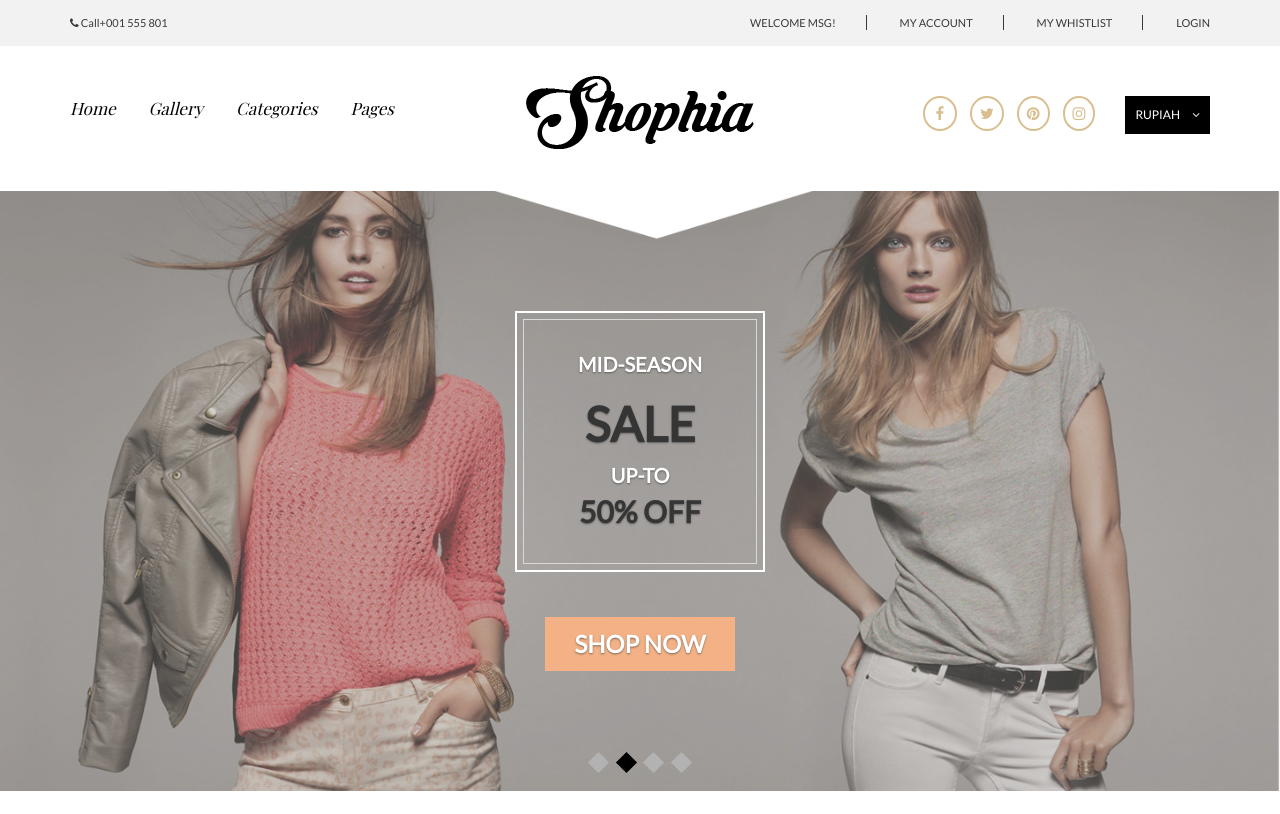
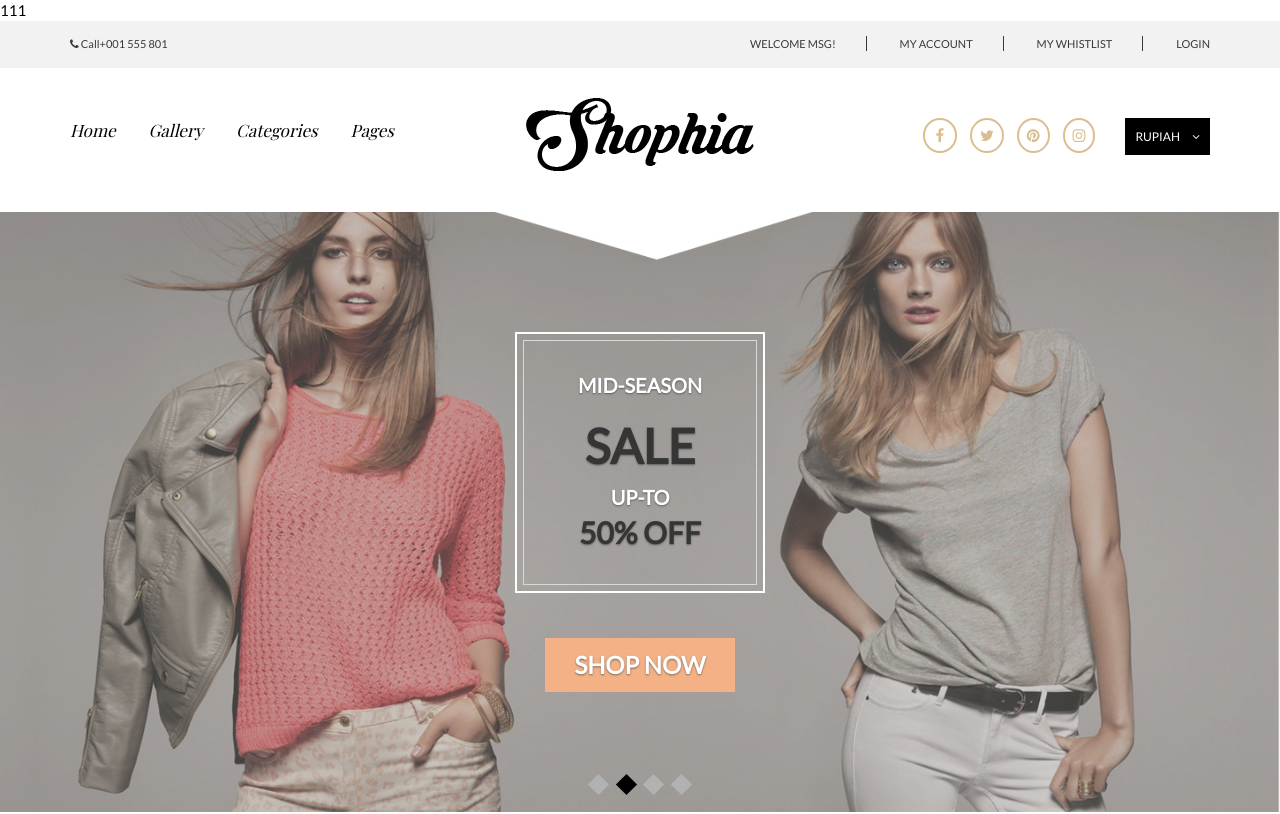
Before and after one commit to simatic007/shopia, a plain HTML site: page index.html in a window 1280 px wide. Shown: the top 814 px of the page. Drawn offline with nearby package versions, Linux system fonts and the light colour scheme.

Commit message:
Update index.html

```diff
--- a/index.html
+++ b/index.html
@@ -26,7 +26,7 @@
     <![endif]-->
   </head>
   <body>
-  <header class="header">
+  <header class="header">111
     <div class="topline">
      <div class="container">
       <div class="row">
```
